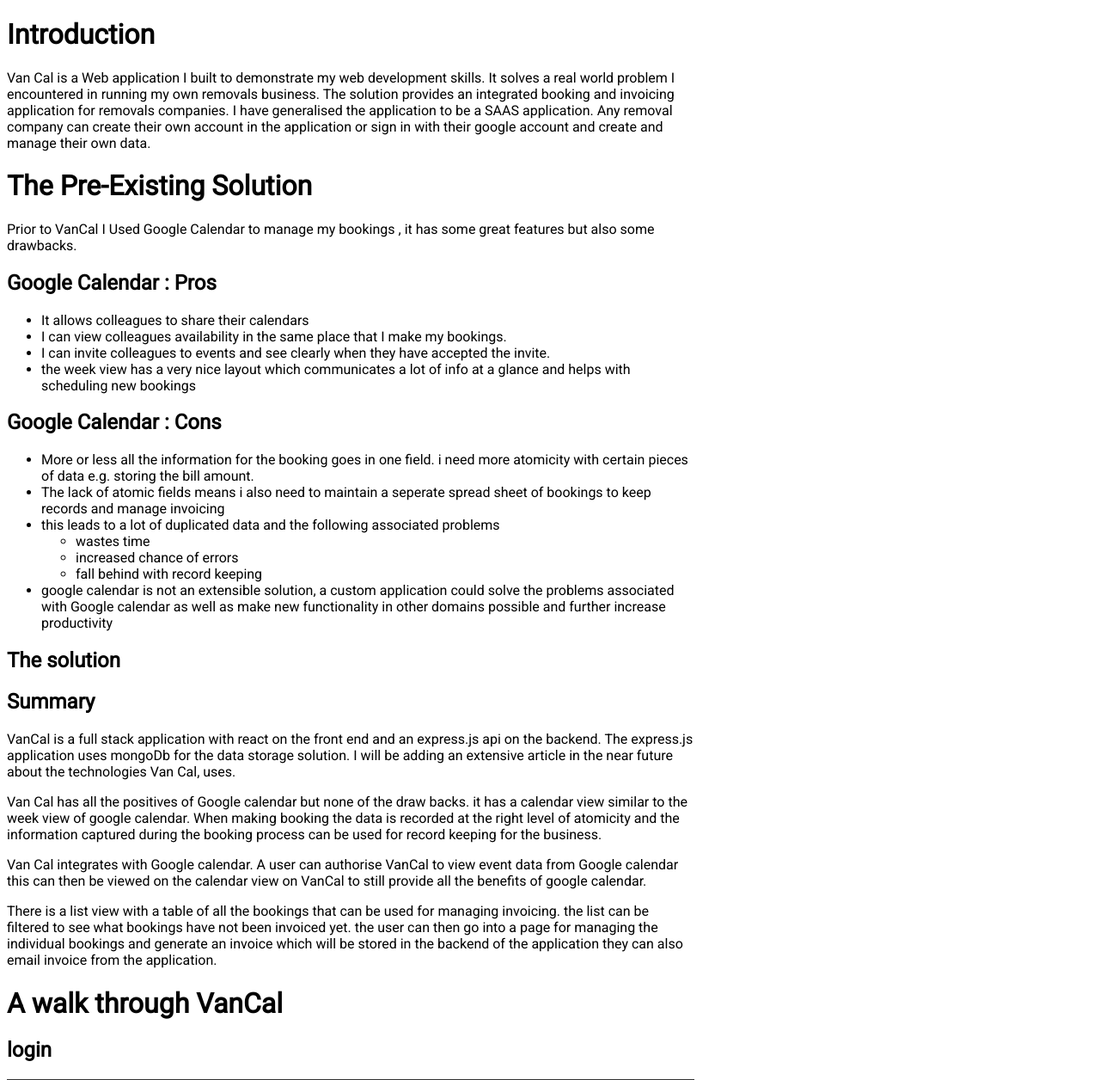
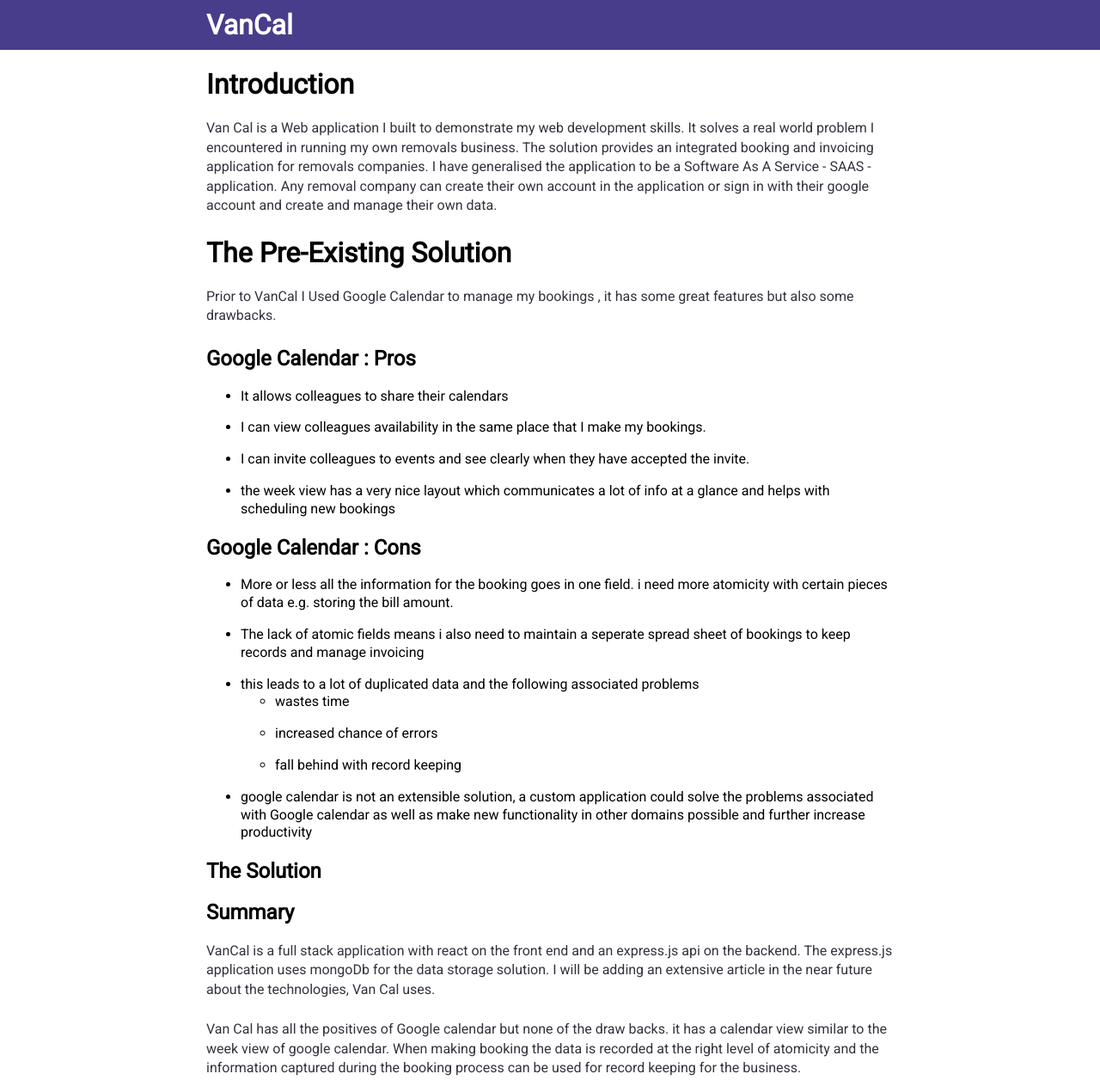
Before and after one commit to gregorianrants/van-cal-presentation, a Gatsby site: page / in a window 1280 px wide. Shown: the top 1256 px of the page at 86% size. Built offline with nearby package versions, Linux system fonts and the light colour scheme; Gatsby itself is replaced by a stand-in of ours; grey boxes are pictures that could not be loaded.

Commit message:
a commit

```diff
--- a/src/pages/index.js
+++ b/src/pages/index.js
@@ -1,117 +1,193 @@
 import * as React from "react"
 import Login from '../assets/login.mp4'
+import CreatingBooking from '../assets/creating-booking.mp4'
 import styled from "styled-components";
 import "@fontsource/roboto"
+
+import {createGlobalStyle} from 'styled-components'
+
+const GlobalStyle = createGlobalStyle`
+  body {
+    padding: 0;
+    margin: 0;
+  }
+`
 
 
 const Container = styled.div`
   width: 800px;
   font-family: "Roboto";
+  margin: 0 auto;
 `
 
+const Body = styled.div`
+  color: #36313d;
+  line-height: 1.4em;
+  margin-bottom: 1.5rem;
+`
 
+const Header = styled.div`
+  background-color: darkslateblue;
+  color: white;
+  padding: 0.8em 0;
+`
+
+const Title = styled.h1`
+  margin: 0;
+  line-height: 1em;
+  vertical-align: center;
+`
+
+const List = styled.ul`
+  line-height: 1.3rem;
+`
+
+const NestedList = styled.ul`
+  line-height: 1.3rem;
+`
+
+const ListItem = styled.li`
+  margin-bottom: 1em;
+`
 
 // markup
 const IndexPage = () => {
     return (
+        <>
+            <GlobalStyle/>
+            <div>
+                <Header>
+                    <Container>
+                        <Title>VanCal</Title>
+                    </Container>
+                </Header>
                 <Container>
                     <h1>Introduction</h1>
 
-        <p>Van Cal is a Web application I built to demonstrate my web development skills. It solves a
-          real world problem I encountered in running my own removals business. The solution
-          provides an integrated booking and invoicing application for removals companies. I have
-          generalised the application to be a SAAS application. Any removal company can create their
-          own account in the application or sign in with their google account and create and manage
+                    <Body>Van Cal is a Web application I built to demonstrate my web development skills. It solves a
+                        real world problem I encountered in running my own removals business. The solution provides an
+                        integrated booking and invoicing application for removals companies. I have generalised the
+                        application to be a Software As A Service - SAAS - application. Any removal company can create
+                        their own account in the application or sign in with their google account and create and manage
                         their own data.
-        </p>
+                    </Body>
 
                     <h1>The Pre-Existing Solution</h1>
 
-        <p>Prior to VanCal I Used Google Calendar to manage my bookings , it has some great features
-          but also some drawbacks.</p>
+                    <Body>Prior to VanCal I Used Google Calendar to manage my bookings , it has some great features
+                        but also some drawbacks.</Body>
 
                     <h2>Google Calendar : Pros</h2>
 
-        <ul>
-          <li>It allows colleagues to share their calendars</li>
-          <li>I can view colleagues availability in the same place that I make my bookings.</li>
-          <li>I can invite colleagues to events and see clearly when they have accepted the invite.</li>
-          <li>the week view has a very nice layout which communicates a lot of info at a glance and
+                    <List>
+                        <ListItem>It allows colleagues to share their calendars</ListItem>
+                        <ListItem>I can view colleagues availability in the same place that I make my
+                            bookings.</ListItem>
+                        <ListItem>I can invite colleagues to events and see clearly when they have accepted the
+                            invite.</ListItem>
+                        <ListItem>the week view has a very nice layout which communicates a lot of info at a glance and
                             helps with scheduling new bookings
-          </li>
-        </ul>
+                        </ListItem>
+                    </List>
 
                     <h2>Google Calendar : Cons</h2>
 
-        <ul>
-          <li>More or less all the information for the booking goes in one field. i need more
+                    <List>
+                        <ListItem>More or less all the information for the booking goes in one field. i need more
                             atomicity with certain pieces of data e.g. storing the bill amount.
-          </li>
-          <li>The lack of atomic fields means i also need to maintain a seperate spread sheet of
+                        </ListItem>
+                        <ListItem>The lack of atomic fields means i also need to maintain a seperate spread sheet of
                             bookings to keep records and manage invoicing
-          </li>
-          <li>this leads to a lot of duplicated data and the following associated problems
-            <ul>
-              <li>wastes time</li>
-              <li>increased chance of errors</li>
-              <li>fall behind with record keeping</li>
-            </ul>
-          </li>
-          <li>google calendar is not an extensible solution, a custom application could solve the problems associated with
+                        </ListItem>
+                        <ListItem>this leads to a lot of duplicated data and the following associated problems
+                            <NestedList>
+                                <ListItem>wastes time</ListItem>
+                                <ListItem>increased chance of errors</ListItem>
+                                <ListItem>fall behind with record keeping</ListItem>
+                            </NestedList>
+                        </ListItem>
+                        <ListItem>google calendar is not an extensible solution, a custom application could solve the
+                            problems
+                            associated with
                             Google calendar as well as make new functionality in other
                             domains possible and further increase productivity
-          </li>
-        </ul>
+                        </ListItem>
+                    </List>
 
 
-
-        <h2>The solution</h2>
+                    <h2>The Solution</h2>
 
                     <h2>Summary</h2>
-        <p>
+                    <Body>
                         VanCal is a full stack application with react on the front end and an express.js api
                         on the backend. The express.js application uses mongoDb for the data storage solution.
-          I will be adding an extensive article in the near future about the technologies Van
-          Cal, uses.
-        </p>
+                        I will be adding an extensive article in the near future about the technologies, Van
+                        Cal uses.
+                    </Body>
 
-        <p>
+                    <Body>
                         Van Cal has all the positives of Google calendar but none of the draw backs.
                         it has a calendar view similar to the week view of google calendar.
                         When making booking the data is recorded at the right level of atomicity and the
                         information captured during the booking process can be used for record keeping for the
                         business.
-        </p>
+                    </Body>
 
-        <p>
+                    <Body>
                         Van Cal integrates with Google calendar. A user can authorise VanCal to view event
                         data from Google calendar this can then be viewed on the calendar view on VanCal to
                         still provide all the benefits of google calendar.
-        </p>
+                    </Body>
 
-        <p>
-          There is a list view with a table of all the bookings that can be used for managing
+                    <Body>
+                        There is a list view with a table of all the bookings. this can be used for managing
                         invoicing. the list can be filtered to see what bookings have not been invoiced yet.
                         the user can then go into a page for managing the individual bookings and generate an
-          invoice which will be stored in the backend of the application they can also email
-          invoice from the application.
-        </p>
-
+                        invoice which will be stored in the backend of the application they can also email the
+                        invoice from VanCal.
+                    </Body>
 
 
                     <h1>A walk through VanCal</h1>
 
+                    <h2>Home Page</h2>
+                    <Body>
+                        On first visiting VanCal, prior to logging in a user is presented with the home page, the
+                        provides a brief description of what the application does and how it uses data. This page is
+                        required by google for any application that uses google data such as VanCal which provides an
+                        option to use data from Google Calendar.
+                    </Body>
 
                     <h2>login</h2>
 
+                    <Body>Users can create an email and password account and then sign in with it or they can sign in with their google account.  They can then create and manage data associated with the account they are signed in with.
+                    </Body>
+
+                    <Body>On logging in the user is redirected to the calendar page there isnt much to see hear yet as we havent created any data thus far.  Dont worry though we will get the the exciting stuff soon.</Body>
+
                     <video controls width="800px">
-              <source src={Login} type="video/mp4" />
+                        <source src={Login} type="video/mp4"/>
                     </video>
 
+                    <h2>Creating A Booking</h2>
+                    <Body>To create a booking click on the time slot on the calendar you want the booking to start at
+                        and a form is launched to input the rest of the details.  Notice the immediate validation feedback given on the form.</Body>
+
+                    <video controls width="800px">
+                        <source src={CreatingBooking} type="video/mp4"/>
+                    </video>
+
+                    <Body>The event is added to the calendar immediately on saving this is known as an optimistic update and contributes to giving VanCal a native feel.</Body>
+
+                    <h2>Adding Fake Data</h2>
+                    <Body>VanCal makes more sense when it has a bunch of data.  We can add fake data from the settings page.</Body>
+
                 </Container>
-      )
+            </div>
+        </>
 
 
+    )
 
 
 }
```
Lines whose indentation alone changed are shown as unchanged.
